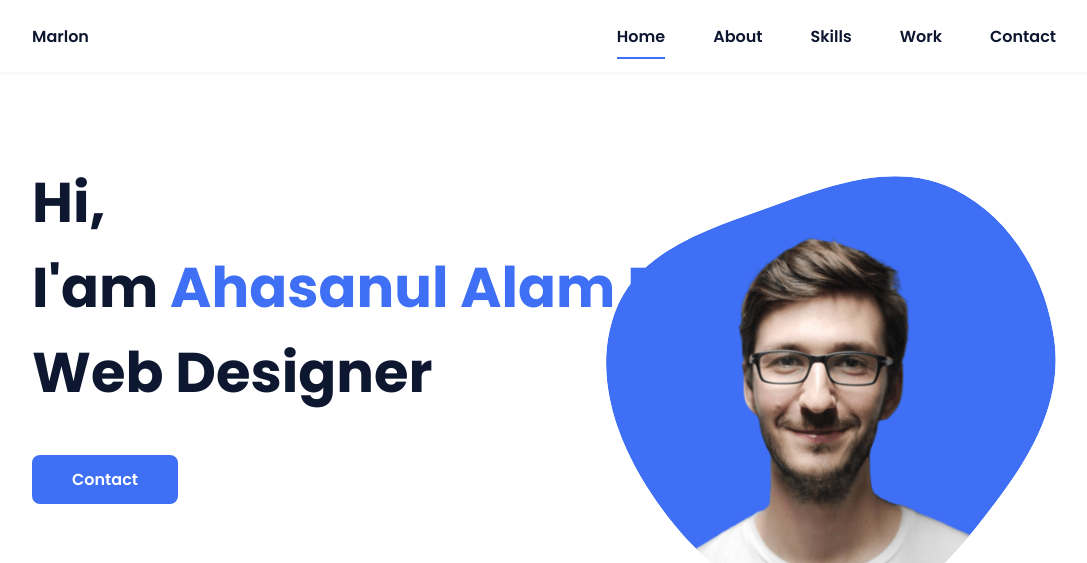
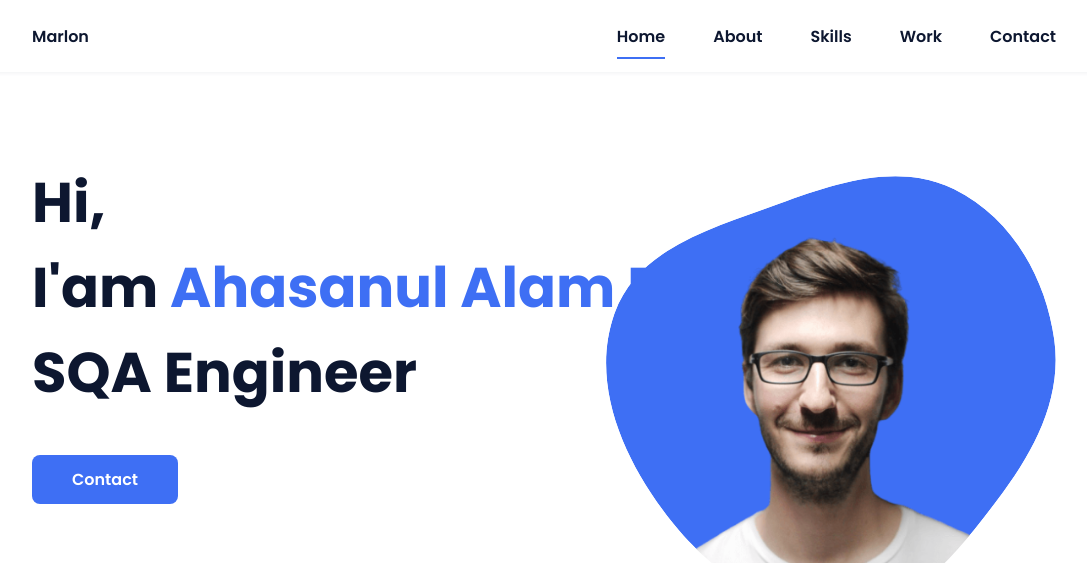
Before and after one commit to AhasanulAlamRifat/Rifat, a plain HTML site: page index.html in a window 1280 px wide. Shown: the top 563 px of the page, without its empty margins (96-1183 px from the left). Drawn offline with nearby package versions, Linux system fonts and the light colour scheme.

Commit message:
name edited

```diff
--- a/index.html
+++ b/index.html
@@ -40,7 +40,7 @@
             <section class="home bd-grid" id="home">
                 <div class="home__data">
                     <h1 class="home__title">Hi,<br>I'am <span class="home__title-color">Ahasanul Alam
-                        Rifat</span><br> Web Designer</h1>
+                        Rifat</span><br> SQA Engineer</h1>
 
                     <a href="#" class="button">Contact</a>
                 </div>
```
